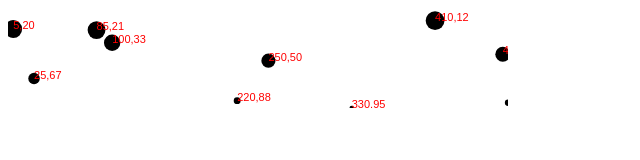
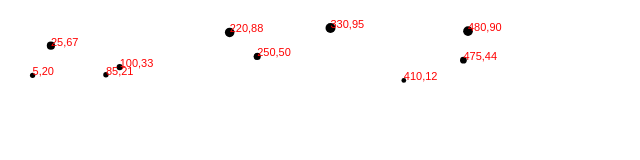
Before and after one commit to dalach/d3_playground, a plain HTML site: page ex8/index.html in a window 1280 px wide. Shown: the whole page, without its empty margins (0-640 px from the left). Drawn offline with Linux system fonts and the light colour scheme.

Commit message:
Refining the Plot

```diff
--- a/ex8/index.html
+++ b/ex8/index.html
@@ -12,6 +12,7 @@
     <script type="text/javascript">
       var w = 500;
       var h = 100;
+      var padding = 20;
 
       var svg = d3.select("body").append("svg").attr("width", w).attr("height", h);
 
@@ -20,12 +21,19 @@
                 [410, 12], [475, 44], [25, 67], [85, 21], [220, 88]
               ];
       var scale = d3.scale.linear();
+
       var xScale = d3.scale.linear()
                 .domain([0, d3.max(dataset, function (d) { return d[0]; })])
-                .range([0, w]);
+                .range([padding, w - padding * 2]);
+
       var yScale = d3.scale.linear()
                 .domain([0, d3.max(dataset, function (d) { return d[1]; })])
-                .range([0, h]);
+                .range([h - padding, padding]);
+
+      var rScale = d3.scale.linear()
+                .domain([0, d3.max(dataset, function(d){ return d[1]; })])
+                .range([2, 5]);
+
 
       svg.selectAll("circle")
                 .data(dataset)
@@ -33,7 +41,7 @@
                 .append("circle")
                 .attr("cx", function(d) { return xScale(d[0]); })
                 .attr("cy", function(d) { return yScale(d[1]); })
-                .attr("r", function(d) { return Math.sqrt(h-d[1])});
+                .attr("r", function(d) { return rScale(d[1]); });
 
       svg.selectAll("text")
                 .data(dataset)
```
